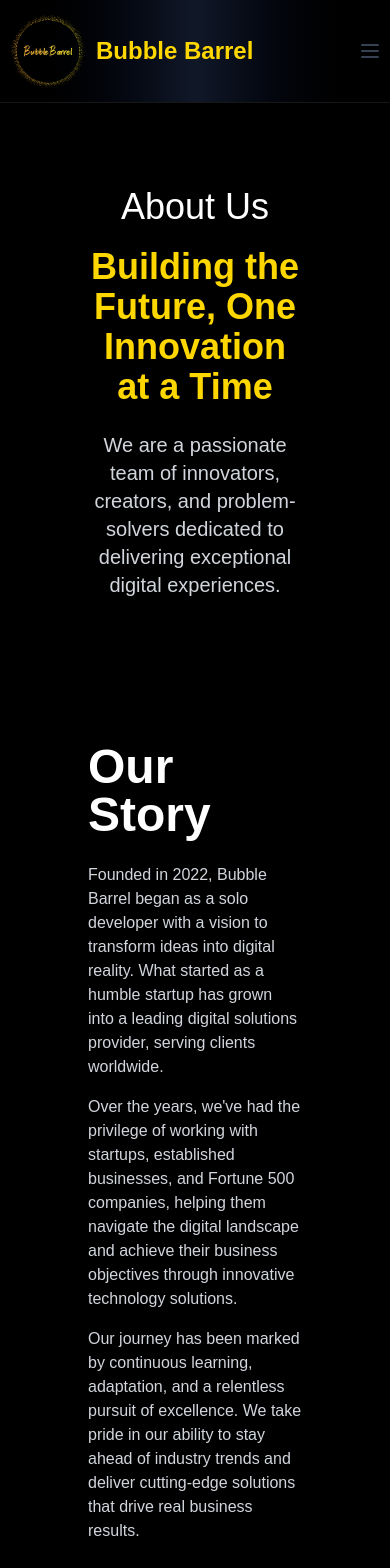
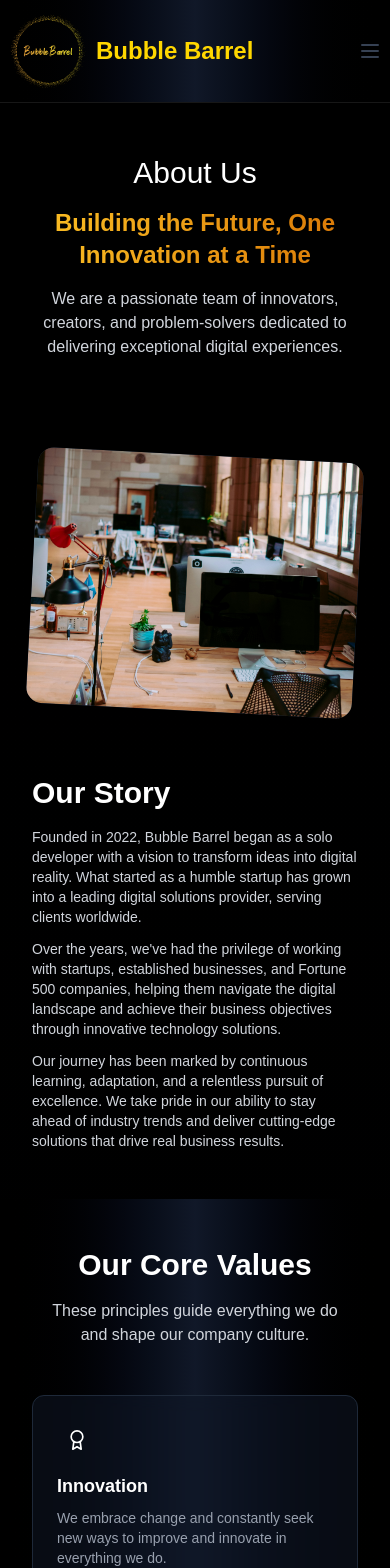
Before and after one commit to devops-bbcnl/bbcnl-ow3, a Next.js app: page /about in a window 390 px wide. Shown: the top 1568 px of the page. Built offline with nearby package versions, Linux system fonts and the light colour scheme; no server answers.

Commit message:
...seiko

```diff
--- a/src/app/about/page.tsx
+++ b/src/app/about/page.tsx
@@ -1,5 +1,6 @@
 'use client';
 
+import React from 'react';
 import { motion } from 'framer-motion';
 import Image from 'next/image';
 import { FiAward, FiTarget, FiHeart, FiGlobe } from 'react-icons/fi';
@@ -12,9 +13,9 @@
 
 const teamMembers = [
   {
-    name: 'John Doe',
+    name: 'Ugo Okonkwo',
     role: 'CEO & Founder',
-    image: officeguy,
+    image: ugo,
     description: 'Visionary leader with 15+ years in tech entrepreneurship'
   },
   {
@@ -26,11 +27,11 @@
   {
     name: 'Mike Johnson',
     role: 'Head of Design',
-    image: ugo,
+    image: officeguy,
     description: 'Creative director with an eye for stunning user experiences'
   },
   {
-    name: 'Sarah Williams',
+    name: 'Ken Lamarh',
     role: 'Marketing Director',
     image: officeguy2,
     description: 'Digital marketing strategist and brand builder'
@@ -65,23 +66,30 @@
 
 export default function AboutPage() {
   return (
-    <div className="min-h-screen bg-gradient-to-b from-black to-gray-900 text-white">
+    <div className="min-h-screen bg-gradient-to-b from-black to-gray-900 text-white overflow-x-hidden">
       {/* Hero Section */}
-      <section className="relative py-20 overflow-hidden px-16">
-        <div className="container mx-auto px-6 relative z-10">
+      <section className="relative py-12 md:py-20 overflow-hidden px-4 sm:px-6 lg:px-8">
+        <div className="container mx-auto px-4 sm:px-6 relative z-10">
           <motion.div
             initial={{ opacity: 0, y: 20 }}
             animate={{ opacity: 1, y: 0 }}
             transition={{ duration: 0.6 }}
             className="text-center max-w-4xl mx-auto"
           >
-            <span className="inline-block px-3 py-1 text-4xl font-medium bg-gold-500/10 text-gold-400 rounded-full mb-4">
+            <span className="inline-block px-3 py-1 text-3xl sm:text-4xl md:text-5xl font-medium bg-gold-500/10 text-gold-400 rounded-full mb-3 sm:mb-4">
               About Us
             </span>
-            <h1 className="text-4xl md:text-5xl font-bold mb-6 bg-clip-text text-[#ffd700] bg-gradient-to-r from-gold-400 to-gold-600">
-              Building the Future, One Innovation at a Time
+            <h1 className="text-2xl sm:text-3xl md:text-4xl lg:text-5xl font-bold mb-4 sm:mb-6">
+              <span className="bg-gradient-to-r from-gold-400 to-gold-600 bg-clip-text text-transparent" style={{
+                backgroundImage: 'linear-gradient(to right, #fbbf24, #d97706)',
+                WebkitBackgroundClip: 'text',
+                WebkitTextFillColor: 'transparent',
+                display: 'inline-block'
+              }}>
+                Building the Future, One Innovation at a Time
+              </span>
             </h1>
-            <p className="text-xl text-gray-300">
+            <p className="text-base sm:text-lg md:text-xl text-gray-300 px-2 sm:px-0">
               We are a passionate team of innovators, creators, and problem-solvers dedicated to delivering exceptional digital experiences.
             </p>
           </motion.div>
@@ -89,17 +97,18 @@
       </section>
 
       {/* Our Story */}
-      <section className="py-16 px-16">
-        <div className="container mx-auto px-6">
-          <div className="grid grid-cols-1 lg:grid-cols-2 gap-12 items-center">
+      <section className="py-12 sm:py-16 px-4 sm:px-6 lg:px-8">
+        <div className="container mx-auto px-4 sm:px-6">
+          <div className="grid grid-cols-1 lg:grid-cols-2 gap-8 md:gap-12 items-center">
             <motion.div
               initial={{ opacity: 0, x: -50 }}
               whileInView={{ opacity: 1, x: 0 }}
-              viewport={{ once: true }}
+              viewport={{ once: true, margin: "-100px" }}
               transition={{ duration: 0.6 }}
+              className="order-2 lg:order-1"
             >
-              <h2 className="text-5xl font-bold mb-6">Our Story</h2>
-              <div className="space-y-4 text-gray-300">
+              <h2 className="text-3xl sm:text-6xl md:text-6xl font-bold mb-4 sm:mb-6">Our Story</h2>
+              <div className="space-y-3 sm:space-y-4 text-gray-300 text-sm sm:text-base">
                 <p>
                   Founded in 2022, Bubble Barrel began as a solo developer with a vision to transform ideas into digital reality.
                   What started as a humble startup has grown into a leading digital solutions provider, serving clients worldwide.
@@ -117,9 +126,9 @@
             <motion.div
               initial={{ opacity: 0, x: 50 }}
               whileInView={{ opacity: 1, x: 0 }}
-              viewport={{ once: true }}
+              viewport={{ once: true, margin: "-100px" }}
               transition={{ duration: 0.6, delay: 0.2 }}
-              className="relative h-96"
+              className="relative h-64 sm:h-80 md:h-96 lg:h-[28rem] w-full order-1 lg:order-2 mb-8 lg:mb-0"
             >
               <div className="absolute inset-0 bg-gradient-to-br from-gold-500/20 to-transparent rounded-2xl -rotate-3"></div>
               <div className="absolute inset-0 bg-gray-800 rounded-2xl overflow-hidden rotate-3">
@@ -127,7 +136,7 @@
                   src={office}
                   alt="Our Office"
                   fill
-                  className="object-cover opacity-90"
+                  className="object-cover"
                 />
               </div>
             </motion.div>
@@ -136,35 +145,35 @@
       </section>
 
       {/* Our Values */}
-      <section className="py-16 bg-gradient-to-r from-black via-gray-900 to-black px-16">
-        <div className="container mx-auto px-6">
+      <section className="py-12 sm:py-16 bg-gradient-to-r from-black via-gray-900 to-black px-4 sm:px-6 lg:px-8">
+        <div className="container mx-auto px-4 sm:px-6">
           <motion.div
             initial={{ opacity: 0, y: 20 }}
             whileInView={{ opacity: 1, y: 0 }}
-            viewport={{ once: true }}
-            className="text-center max-w-3xl mx-auto mb-16"
+            viewport={{ once: true, margin: "-50px" }}
+            className="text-center max-w-3xl mx-auto mb-12 sm:mb-16"
           >
-            <h2 className="text-5xl md:text-6xl font-bold mb-6">Our Core Values</h2>
-            <p className="text-xl text-gray-300">
+            <h2 className="text-3xl sm:text-6xl md:text-6xl lg:text-6xl font-bold mb-4 sm:mb-6">Our Core Values</h2>
+            <p className="text-base sm:text-lg md:text-xl text-gray-300 px-2 sm:px-0">
               These principles guide everything we do and shape our company culture.
             </p>
           </motion.div>
 
-          <div className="grid grid-cols-1 md:grid-cols-2 lg:grid-cols-4 gap-8">
+          <div className="grid grid-cols-1 sm:grid-cols-2 lg:grid-cols-4 gap-6 sm:gap-8">
             {values.map((value, index) => (
               <motion.div
                 key={index}
                 initial={{ opacity: 0, y: 20 }}
                 whileInView={{ opacity: 1, y: 0 }}
-                viewport={{ once: true }}
+                viewport={{ once: true, margin: "-50px" }}
                 transition={{ delay: index * 0.1 }}
-                className="bg-gray-900/50 backdrop-blur-sm p-8 rounded-xl border border-gray-800 hover:border-gold-500/30 transition-all duration-300"
+                className="bg-gray-900/50 backdrop-blur-sm p-6 sm:p-8 rounded-xl border border-gray-800 hover:border-gold-500/30 transition-all duration-300 h-full"
               >
-                <div className="w-12 h-12 flex items-center justify-center rounded-lg bg-gold-500/10 text-gold-500 mb-4">
-                  <FiAward className="w-6 h-6" />
+                <div className="w-10 h-10 sm:w-12 sm:h-12 flex items-center justify-center rounded-lg bg-gold-500/10 text-gold-500 mb-3 sm:mb-4">
+                  <FiAward className="w-5 h-5 sm:w-6 sm:h-6" />
                 </div>
-                <h3 className="text-xl font-bold mb-3">{value.title}</h3>
-                <p className="text-gray-400">{value.description}</p>
+                <h3 className="text-lg sm:text-xl font-bold mb-2 sm:mb-3">{value.title}</h3>
+                <p className="text-sm sm:text-base text-gray-400">{value.description}</p>
               </motion.div>
             ))}
           </div>
@@ -172,9 +181,9 @@
       </section>
 
       {/* Stats */}
-      <section className="py-16 px-16">
-        <div className="container mx-auto px-6">
-          <div className="grid grid-cols-2 md:grid-cols-4 gap-8 text-center">
+      <section className="py-12 sm:py-16 px-4 sm:px-6 lg:px-8">
+        <div className="container mx-auto px-4 sm:px-6">
+          <div className="grid grid-cols-2 sm:grid-cols-2 md:grid-cols-4 gap-4 sm:gap-6 md:gap-8 text-center">
             {stats.map((stat, index) => (
               <motion.div
                 key={index}
@@ -184,11 +193,11 @@
                 transition={{ delay: index * 0.1 }}
                 className="p-6"
               >
-                <div className="w-16 h-16 flex items-center justify-center rounded-full bg-gold-500/10 text-gold-500 mx-auto mb-4">
-                  {stat.icon}
+                <div className="w-12 h-12 sm:w-14 sm:h-14 md:w-16 md:h-16 flex items-center justify-center rounded-full bg-gold-500/10 text-gold-500 mx-auto mb-2 sm:mb-3 md:mb-4">
+                  {React.cloneElement(stat.icon, { className: 'w-5 h-5 sm:w-6 sm:h-6 md:w-7 md:h-7' })}
                 </div>
-                <div className="text-3xl font-bold mb-2">{stat.value}</div>
-                <div className="text-gray-400">{stat.label}</div>
+                <div className="text-xl sm:text-2xl md:text-3xl font-bold mb-1 sm:mb-2">{stat.value}</div>
+                <div className="text-xs sm:text-sm text-gray-400">{stat.label}</div>
               </motion.div>
             ))}
           </div>
@@ -196,15 +205,15 @@
       </section>
 
       {/* Team Section */}
-      <section className="py-16 bg-gradient-to-r from-black via-gray-900 to-black px-16">
+      <section className="py-12 sm:py-16 bg-gradient-to-r from-black via-gray-900 to-black px-4 sm:px-6 lg:px-8">
         <div className="container mx-auto px-6">
           <motion.div
             initial={{ opacity: 0, y: 20 }}
             whileInView={{ opacity: 1, y: 0 }}
             viewport={{ once: true }}
-            className="text-center max-w-3xl mx-auto mb-16"
+            className="text-center max-w-3xl mx-auto mb-12 sm:mb-16"
           >
-            <h2 className="text-5xl md:text-6xl font-bold mb-6">Meet Our Team</h2>
+            <h2 className="text-3xl sm:text-6xl md:text-6xl font-bold mb-6">Meet Our Team</h2>
             <p className="text-xl text-gray-300">
               The brilliant minds behind our success
             </p>
@@ -242,8 +251,8 @@
       </section>
 
       {/* CTA Section */}
-      <section className="py-20 px-16">
-        <div className="container mx-auto px-6 text-center">
+      <section className="py-12 sm:py-16 px-2 sm:px-6 lg:px-8">
+        <div className="container mx-auto px-2 sm:px-6 lg:px-8 text-center">
           <motion.div
             initial={{ opacity: 0, y: 20 }}
             whileInView={{ opacity: 1, y: 0 }}
@@ -251,7 +260,7 @@
             transition={{ duration: 0.6 }}
             className="max-w-3xl mx-auto bg-gradient-to-r from-gold-500/10 to-gold-500/5 p-12 rounded-2xl border border-gold-500/20"
           >
-            <h2 className="text-5xl font-bold mb-6">Ready to Start Your Project?</h2>
+            <h2 className="text-3xl sm:text-6xl md:text-6xl font-bold mb-6">Ready to Start Your Project?</h2>
             <p className="text-xl text-gray-300 mb-8">
               Let&apos;s work together to bring your ideas to life with our expert team.
             </p>
```
